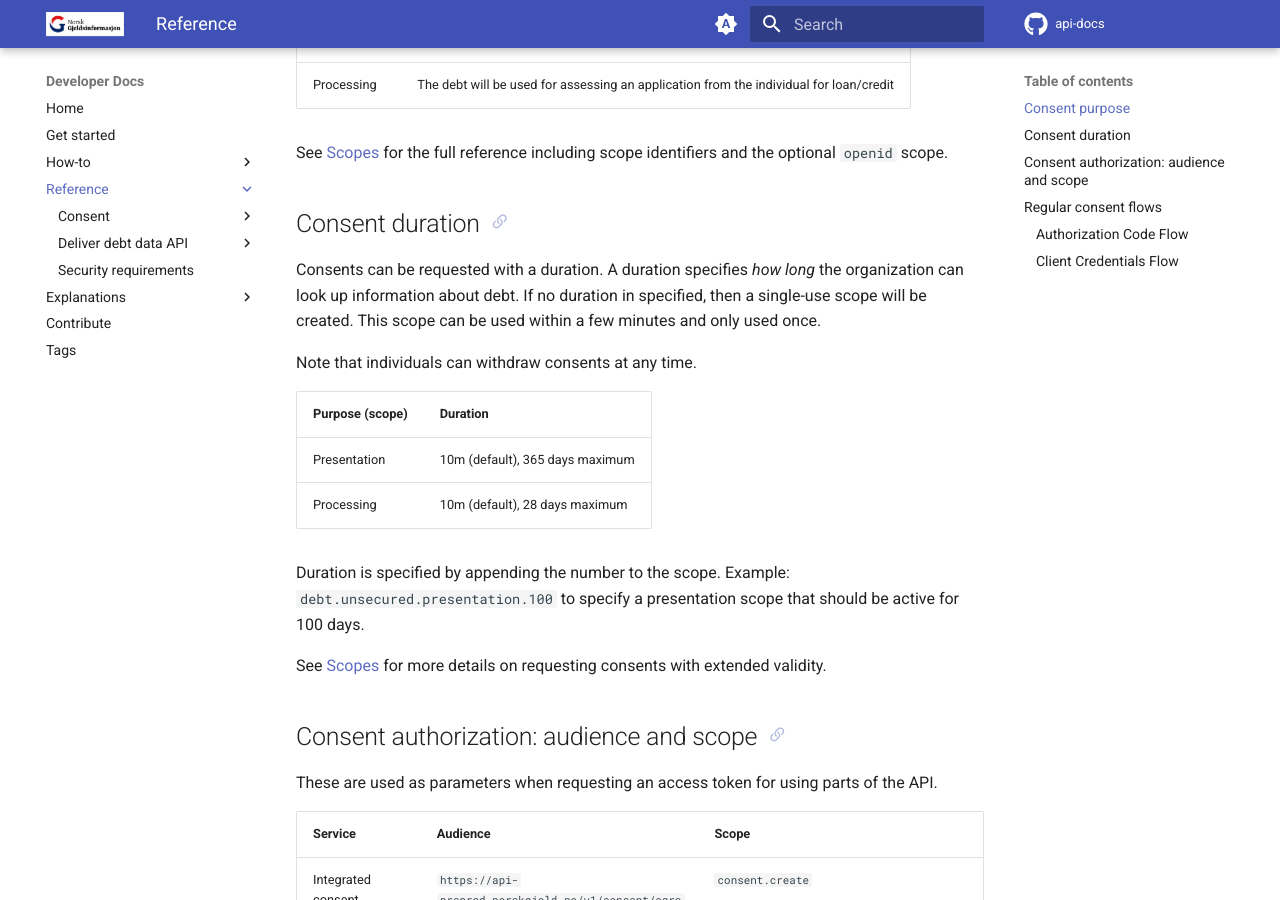
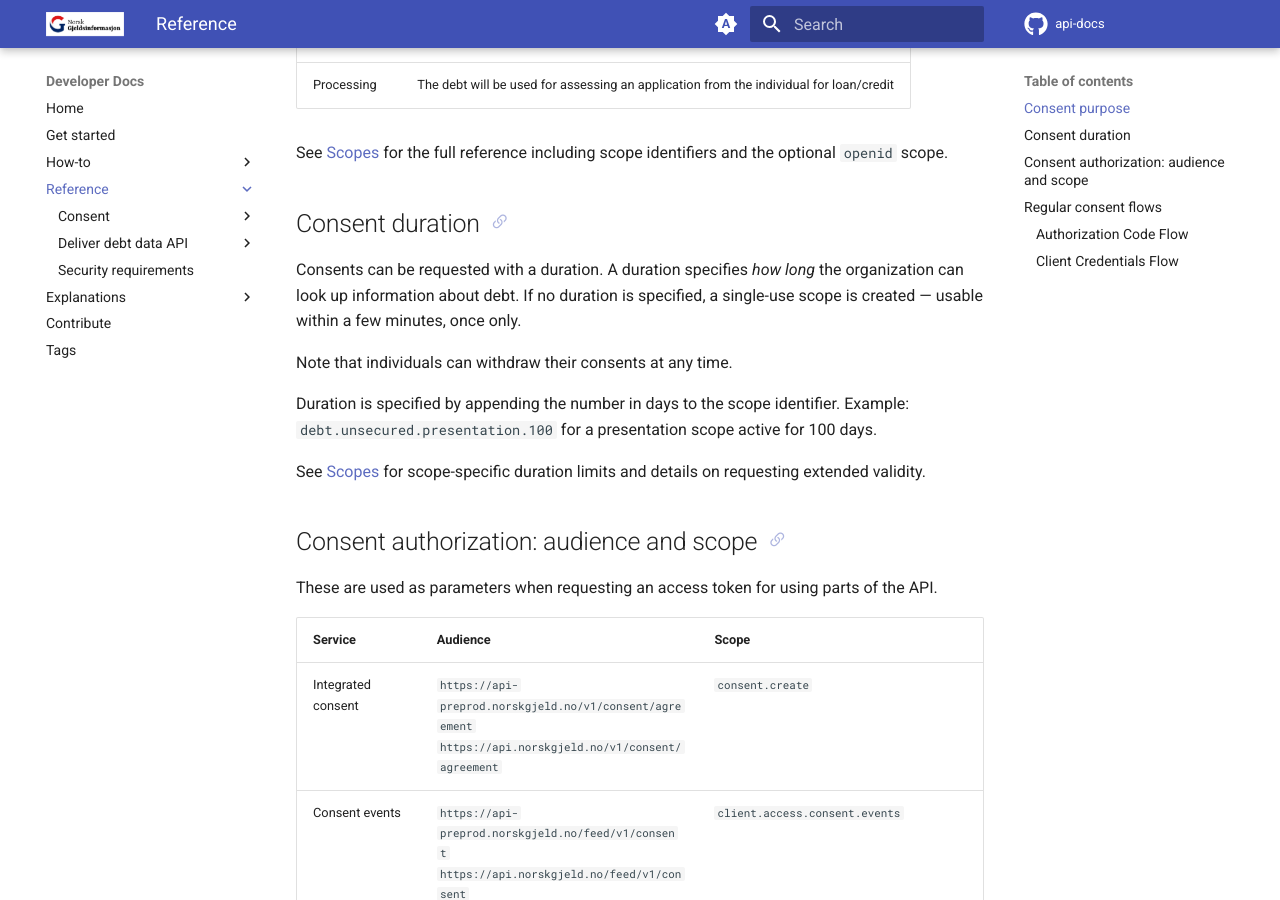
Before and after one commit to norsk-gjeldsinformasjon/api-docs, an MkDocs documentation site: the page built from docs/reference/index.md, in a window 1280 px wide and 900 px high, scrolled down 368 px. Built offline with MkDocs 1.6.1 and Material for MkDocs 9.7.7, drawn with Linux system fonts in a browser that asks for light colours; comment, search, counter and statistics services are not loaded.

Commit message:
Deduplicate scope/duration tables

```diff
--- a/docs/reference/index.md
+++ b/docs/reference/index.md
@@ -21,18 +21,13 @@ See [Scopes](consent/scopes.md) for the full reference including scope identifie
 
 ## Consent duration
 
-Consents can be requested with a duration. A duration specifies *how long* the organization can look up information about debt. If no duration in specified, then a single-use scope will be created. This scope can be used within a few minutes and only used once.
+Consents can be requested with a duration. A duration specifies *how long* the organization can look up information about debt. If no duration is specified, a single-use scope is created — usable within a few minutes, once only.
 
-Note that individuals can withdraw consents at any time.
+Note that individuals can withdraw their consents at any time.
 
-| Purpose (scope) | Duration                        |
-|-----------------|---------------------------------|
-| Presentation    | 10m (default), 365 days maximum |
-| Processing      | 10m (default), 28 days maximum  |
+Duration is specified by appending the number in days to the scope identifier. Example: `debt.unsecured.presentation.100` for a presentation scope active for 100 days.
 
-Duration is specified by appending the number to the scope. Example: `debt.unsecured.presentation.100` to specify a presentation scope that should be active for 100 days.
-
-See [Scopes](consent/scopes.md#extended-duration) for more details on requesting consents with extended validity.
+See [Scopes](consent/scopes.md#extended-duration) for scope-specific duration limits and details on requesting extended validity.
 
 
 ## <a name="reference-consent-authorization-audience-and-scope"></a> Consent authorization: audience and scope
```
Also changed, not shown: docs/reference/consent/scopes.md (+1 -1 lines).
